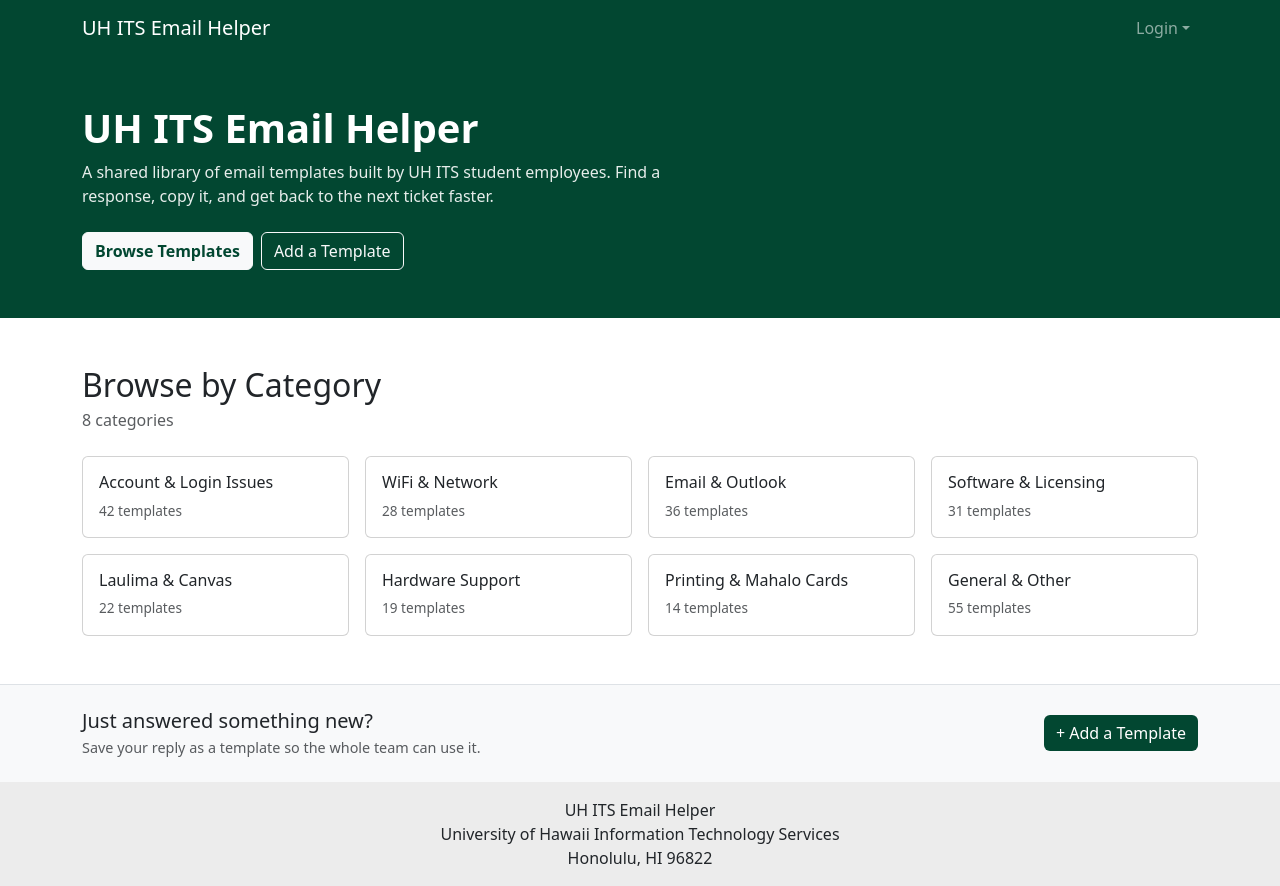
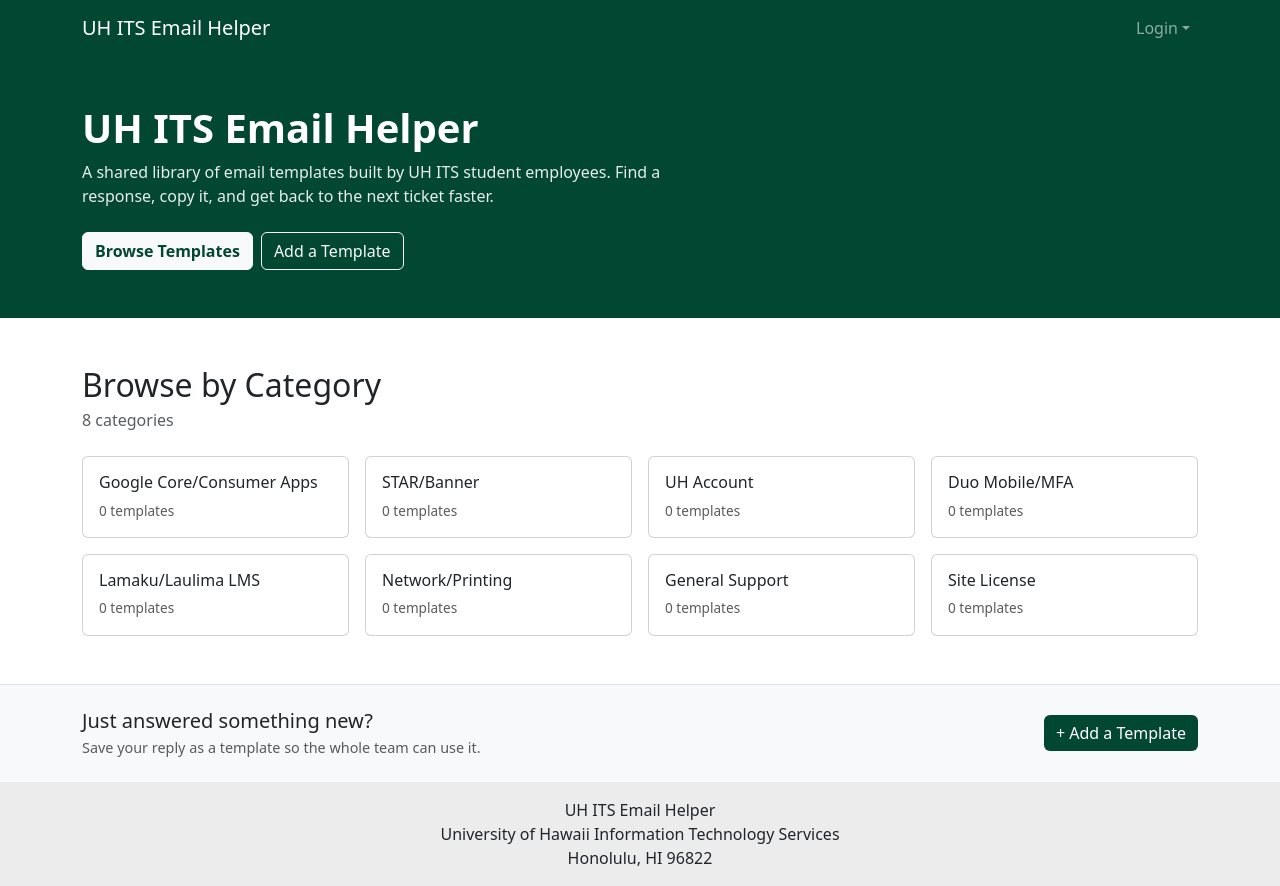
Before and after one commit to ICS314-Group-4/Group-4-Final-Project, a Next.js app: page / in a window 1280 px wide. Built offline with nearby package versions, Linux system fonts and the light colour scheme; no server answers.

Commit message:
replaced placeholder

```diff
--- a/src/app/page.tsx
+++ b/src/app/page.tsx
@@ -3,14 +3,14 @@
 import { Container, Row, Col, Card, Button } from 'react-bootstrap';
 
 const categories = [
-  { id: 1, name: 'Account & Login Issues', count: 42 },
-  { id: 2, name: 'WiFi & Network', count: 28 },
-  { id: 3, name: 'Email & Outlook', count: 36 },
-  { id: 4, name: 'Software & Licensing', count: 31 },
-  { id: 5, name: 'Laulima & Canvas', count: 22 },
-  { id: 6, name: 'Hardware Support', count: 19 },
-  { id: 7, name: 'Printing & Mahalo Cards', count: 14 },
-  { id: 8, name: 'General & Other', count: 55 },
+  { id: 1, name: 'Google Core/Consumer Apps', count: 0 },
+  { id: 2, name: 'STAR/Banner', count: 0 },
+  { id: 3, name: 'UH Account', count: 0 },
+  { id: 4, name: 'Duo Mobile/MFA', count: 0 },
+  { id: 5, name: 'Lamaku/Laulima LMS', count: 0 },
+  { id: 6, name: 'Network/Printing', count: 0 },
+  { id: 7, name: 'General Support', count: 0 },
+  { id: 8, name: 'Site License', count: 0 },
 ];
 
 const Home = () => (
```
Also changed, not shown: src/components/AddTemplateForm.tsx (+8 -8 lines).
